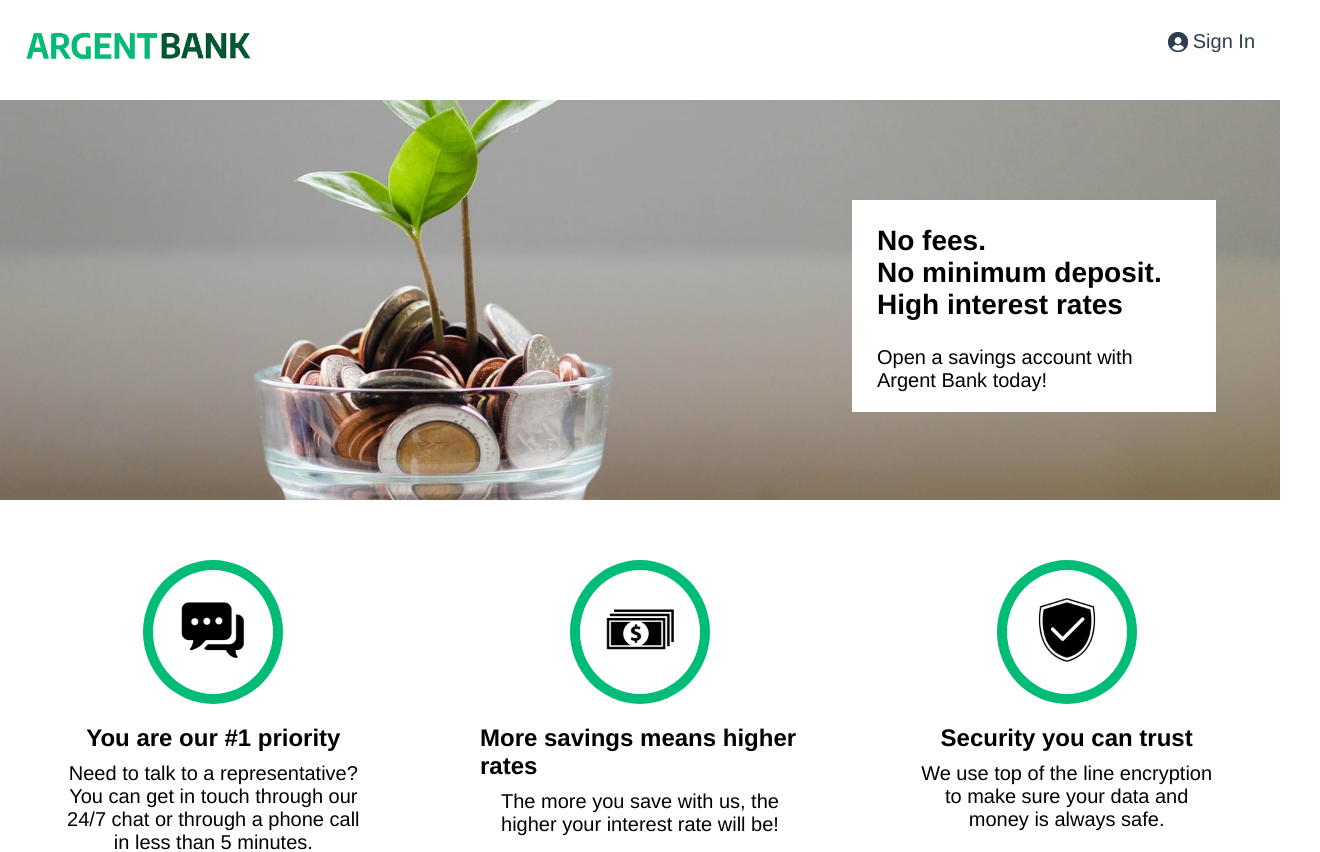
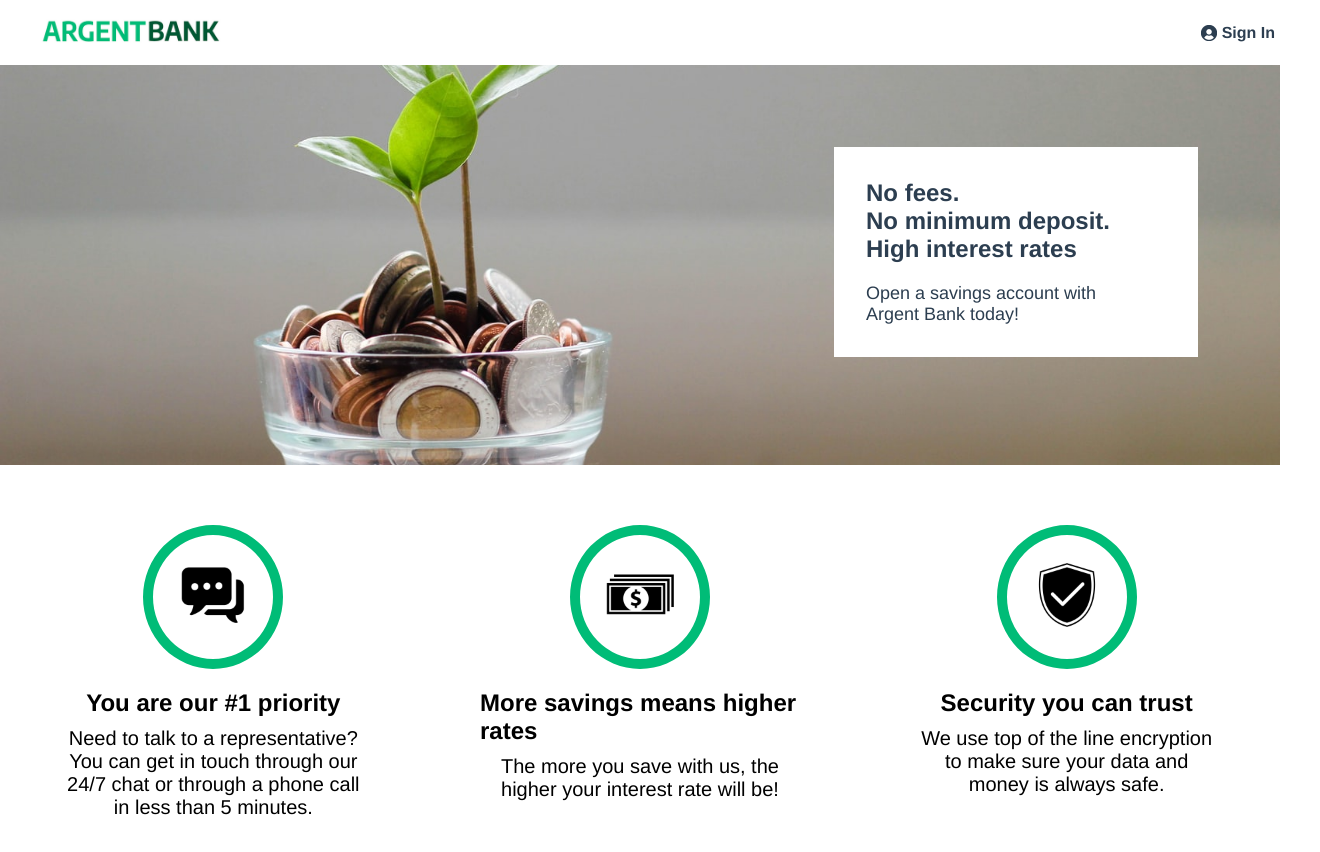
Before and after one commit to Squal94/Khadir_Lounis_Projet_13_112022, a React (Create React App) app in the folder remede_agency/: page / in a window 1280 px wide. Shown: the top 852 px of the page, 1320 px wide, since content can reach past the window. Built offline with nearby package versions, Linux system fonts and the light colour scheme.

Commit message:
modification sass 3

```diff
--- a/remede_agency/src/Styles/Components/_banner.scss
+++ b/remede_agency/src/Styles/Components/_banner.scss
@@ -8,21 +8,30 @@
   position: relative;
   width: 100%;
   &--txt {
+    position: absolute;
+    top: 50px;
+    right: 50px;
+    width: 300px;
+    margin: 2rem;
+    padding: 2rem;
+    text-align: left;
     background-color: $background-secondary;
-    display: flex;
-    flex-flow: column nowrap;
-    height: 212px;
-    top: calc(50% - 100px);
-    position: absolute;
-    right: 5%;
-    width: 364px;
+    color: $color-primary;
+    // display: flex;
+    // flex-flow: column nowrap;
+    // height: 212px;
+    // top: calc(50% - 100px);
+    // position: absolute;
+    // right: 5%;
+    // width: 364px;
     &--title {
-      font-size: 28px;
-      margin: 25px 0 0 25px;
+      font-size: 24px;
+      margin-bottom: 20px;
+      // margin: 25px 0 0 25px;
     }
     &--content {
-      font-size: 20px;
-      margin: 25px 0 0 25px;
+      font-size: 18px;
+      // margin: 25px 0 0 25px;
     }
   }
 }
--- a/remede_agency/src/Styles/Components/_nav.scss
+++ b/remede_agency/src/Styles/Components/_nav.scss
@@ -2,28 +2,31 @@
   display: flex;
   flex-flow: row nowrap;
   justify-content: space-between;
-  align-items: flex-start;
+  align-items: center;
   width: 100%;
-  height: 100px;
+  padding: 5px 20px;
+  height: 55px;
   &__logo {
     &--img {
-      height: 70px;
       margin: 10px;
+      max-height: 55px;
+      min-height: 0px;
+      min-width: 0;
     }
   }
   &__btnSign {
     display: flex;
     flex-flow: row nowrap;
     align-items: center;
-    margin-top: 30px;
     margin-right: 25px;
     &--img {
-      height: 20px;
+      height: 16px;
       margin-right: 5px;
     }
     &--txt {
       color: $color-primary;
-      font-size: 20px;
+      font-weight: bold;
+      font-size: 16px;
       text-decoration: none;
     }
   }
--- a/remede_agency/src/Styles/_settings.scss
+++ b/remede_agency/src/Styles/_settings.scss
@@ -43,3 +43,20 @@ $border-tertiary: #b1b0f0;
 }
 
 //Breakpoint
+
+$breakpoints: (
+  "small": 767px,
+  "medium": 992px,
+  "large": 1240px,
+) !default;
+
+@mixin respond-to($breakpoint) {
+  @if map-has-key($breakpoints, $breakpoint) {
+    @media (max-width: map-get($breakpoints, $breakpoint)) {
+      @content;
+    }
+  } @else {
+    @warn "Ce format n'existe pas `#{$breakpoint}`. "
+        + "Les formats existants sont : #{map-keys($breakpoints)}.";
+  }
+}
```
